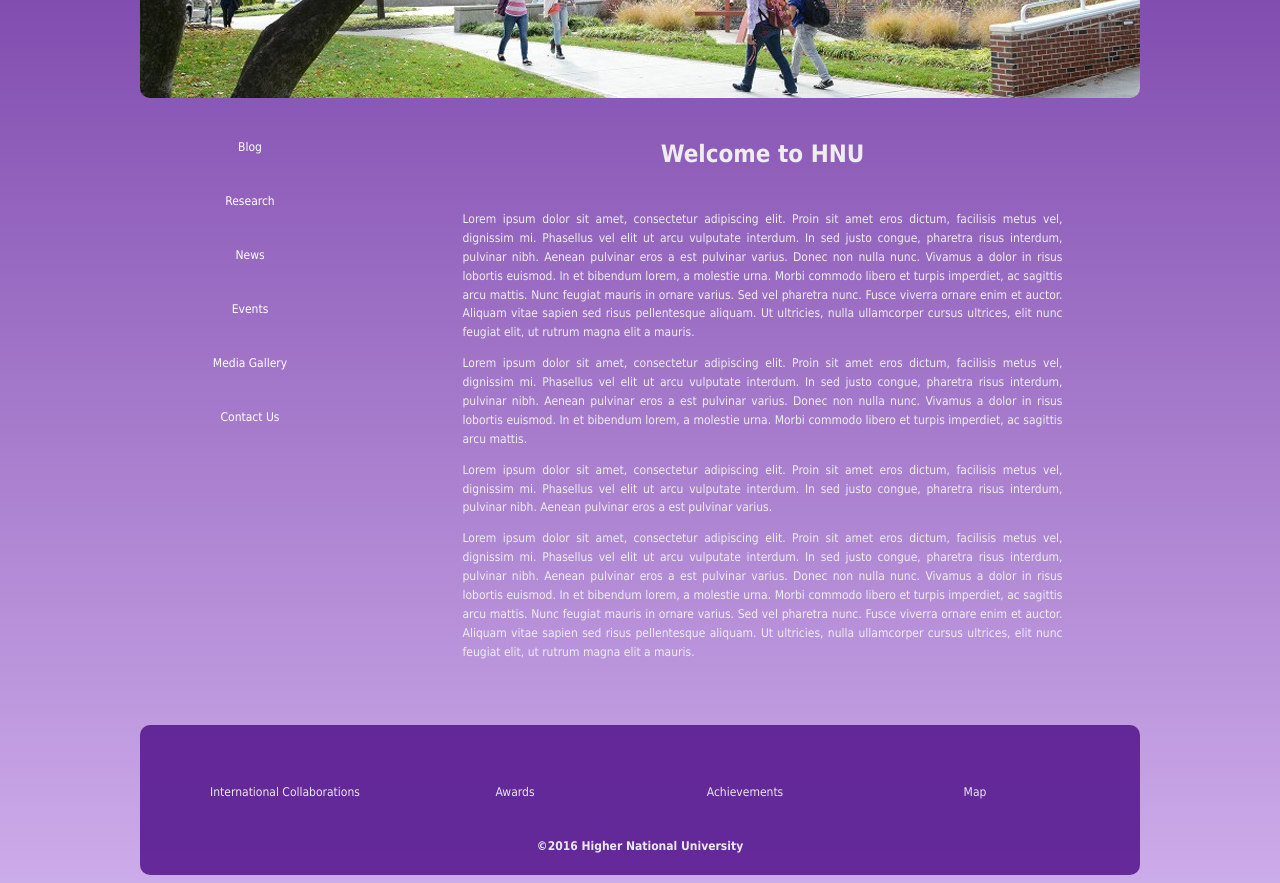
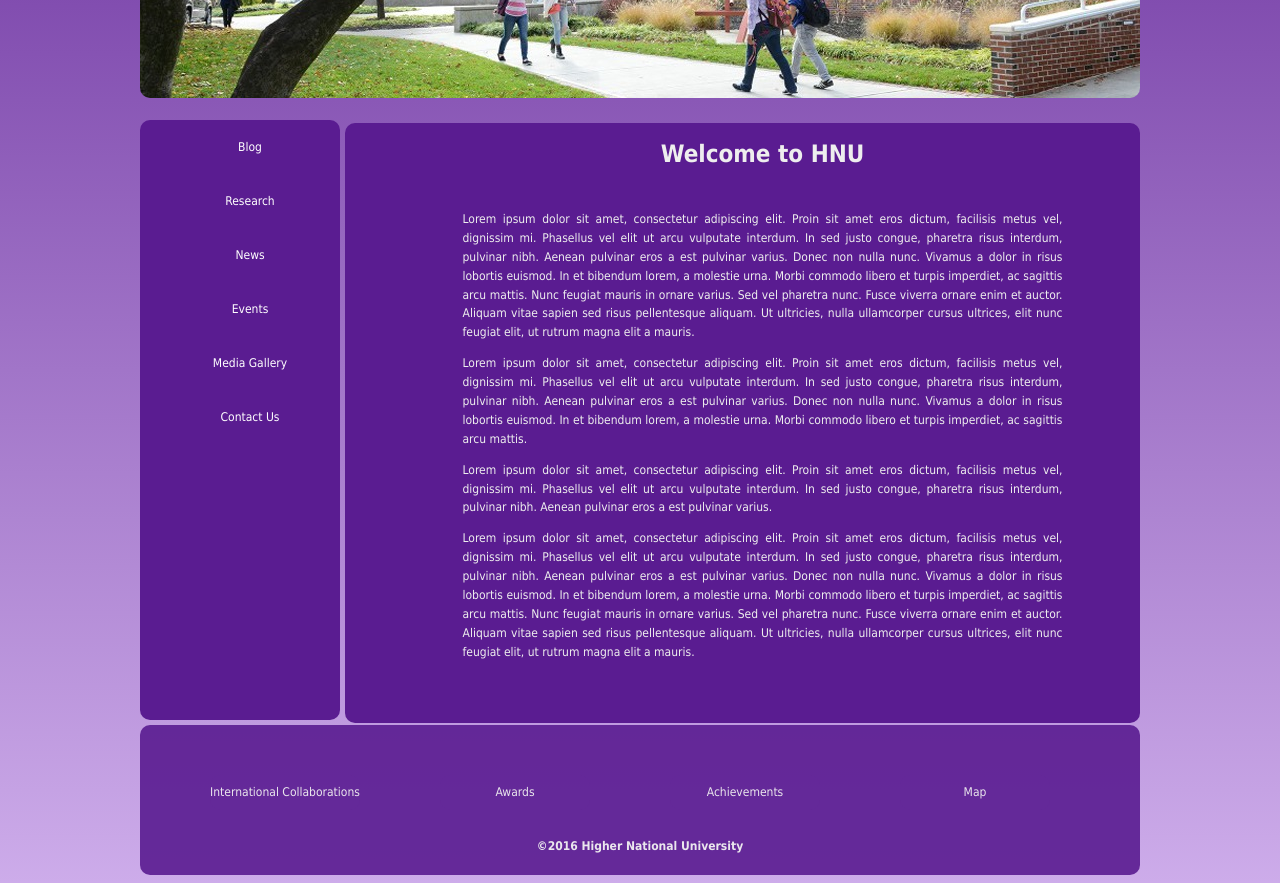
Before and after one commit to DulaniRanasinghe/University_Assignment, a plain HTML site: page index.html in a window 1280 px wide. Shown: the part 460-1343 px from the top of the page. Drawn offline with Linux system fonts and the light colour scheme.

Commit message:
Update styleHNU.css

```diff
--- a/styleHNU.css
+++ b/styleHNU.css
@@ -127,7 +127,7 @@ body{
 .bodypart .content{
 	width:795px;
 	height:600px;
-	background:5A1C91;
+	background-color:5A1C91;
 	border-radius:10px;
 	margin-top:575px;
 	margin-left:205px;
@@ -137,7 +137,7 @@ body{
 .submenu{
 		width:200px;
 		height:600px;
-		background:5A1C91;
+		background-color:5A1C91;
 		margin-top:-25px;
 		border-radius:10px;
 		float:left;
```
